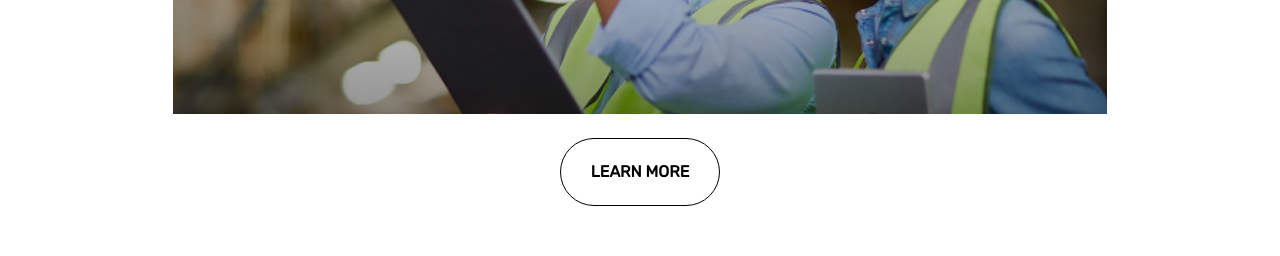
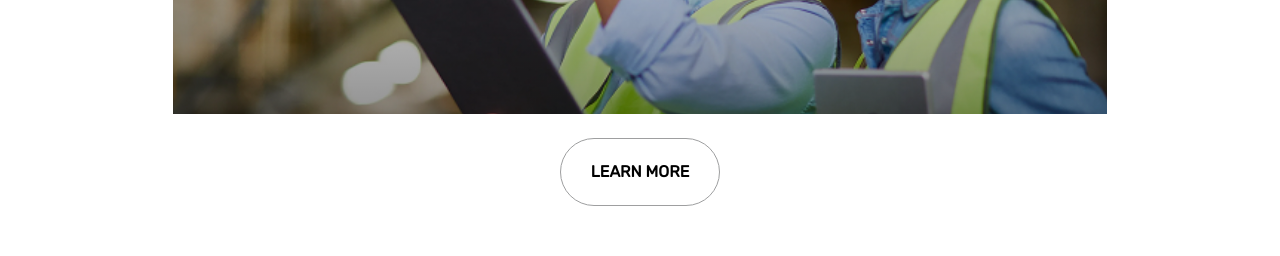
Before and after one commit to altinaD/erkin-hereket, a Next.js app: page /about/home in a window 1280 px wide. Shown: the part 2380-2636 px from the top of the page. Built offline with nearby package versions, Linux system fonts and the light colour scheme; no server answers.

Commit message:
fixed button transition

```diff
--- a/app/[locale]/home/page.tsx
+++ b/app/[locale]/home/page.tsx
@@ -81,7 +81,7 @@ export default function Home(){
                 <Image className="absolute top-[-90px] right-[-80px] max-2xl:right-[-40px] max-2xl:top-[-50%] max-xs:hidden z-[-1] " width={324} height={538} alt="logo" src="/images/home/ErkinHereketTransparent.png" />
                 <Services />
                  <div className="pt-[24px] flex justify-center max-2xl:mt-[40px] max-2xl:mb-[60px] z-2">
-                    <Link href="/services" className="transition-bg transition-border duration-300 ease-in-out bg-[#fff] hover:bg-[#C3C3C3] font-[RidleyGroteskBold, GeistVariableVF] relative font-[700]  text-[16px] uppercase py-[21px] px-[30px] boreder-[#9E9FA0] hover:border-transparent border-[1px] rounded-[100px]">{home("learnMoreBTn")}</Link>
+                    <Link href="/services" className="transition-bg transition-color duration-300 ease-in-out bg-[#fff] hover:bg-[#C3C3C3] font-[RidleyGroteskBold, GeistVariableVF] relative font-[700]  text-[16px] uppercase py-[21px] px-[30px] border-[#9E9FA0] hover:border-transparent border-[1px] rounded-[100px]">{home("learnMoreBTn")}</Link>
                 </div>
             </div>
         </div>
```
